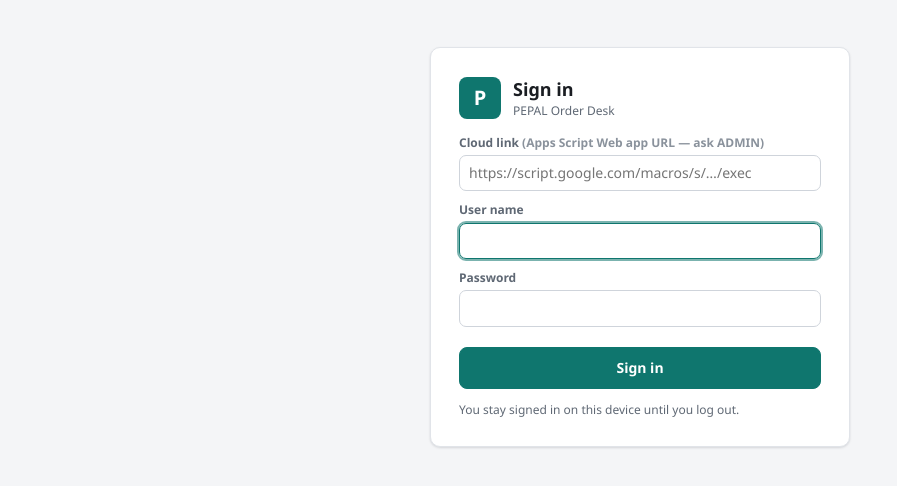
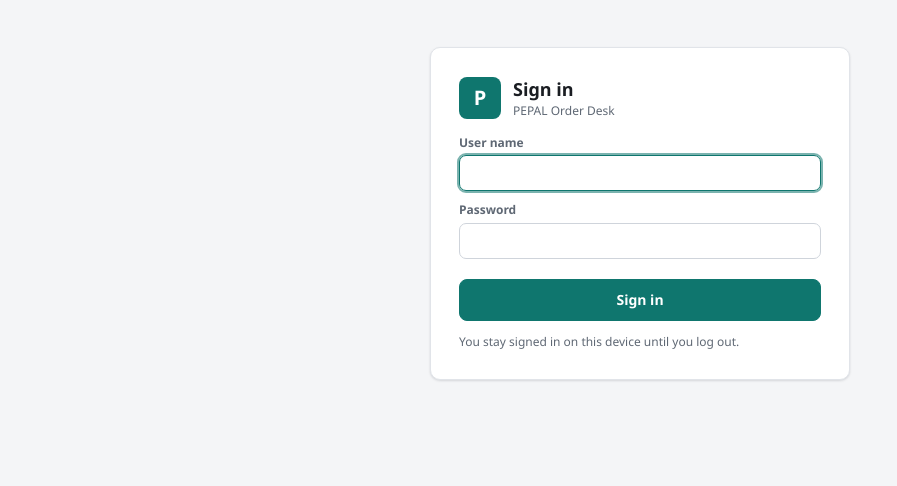
Before and after one commit to PEPAL-ORDER/pepal-order-desk, a plain HTML site: page index.html in a window 1280 px wide. Shown: the part 68-554 px from the top of the page, without its empty margins (0-897 px from the left). Drawn offline with Linux system fonts and the light colour scheme.

Commit message:
index.html

```diff
--- a/index.html
+++ b/index.html
@@ -275,7 +275,7 @@
 /* ============ cloud settings ============ */
 // ↓↓↓ Paste your Apps Script Web app URL (ends with /exec) between the quotes before publishing.
 //     If left empty, the sign-in screen asks for it once on each device.
-const DEFAULT_API_URL = '';
+const DEFAULT_API_URL = 'https://script.google.com/macros/s/AKfycbwoD-IbsIS3Q15w9hmN4LPX8Tca-7ygwQnlJg1qFP7DrYbQG9EOMeoEac3dqjs13lfC/exec';
 
 const THEMEKEY='pepal_order_desk_theme', OLDKEY='pepal_order_desk_v1';
 const CFGKEY='pepal_cloud_cfg', CACHEKEY='pepal_cloud_cache', QKEY='pepal_cloud_queue', ISSKEY='pepal_cloud_issues';
```
